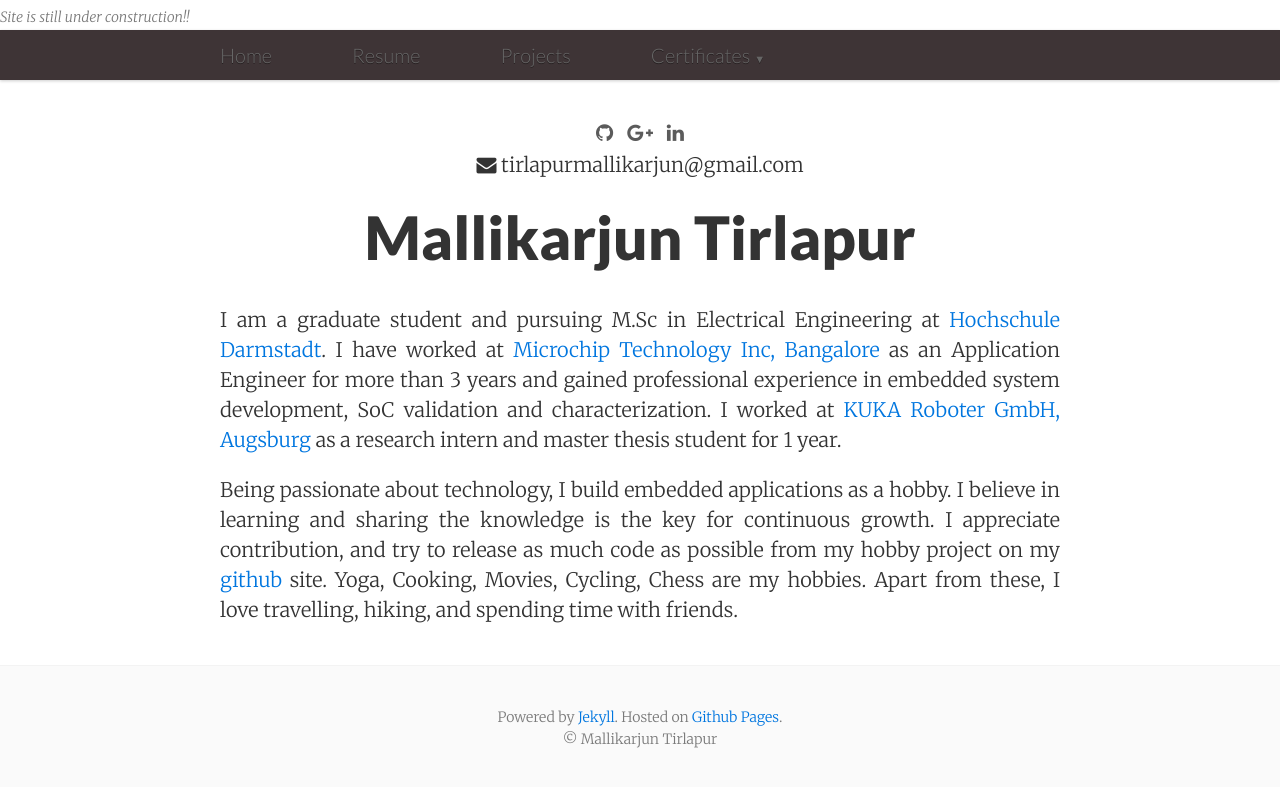
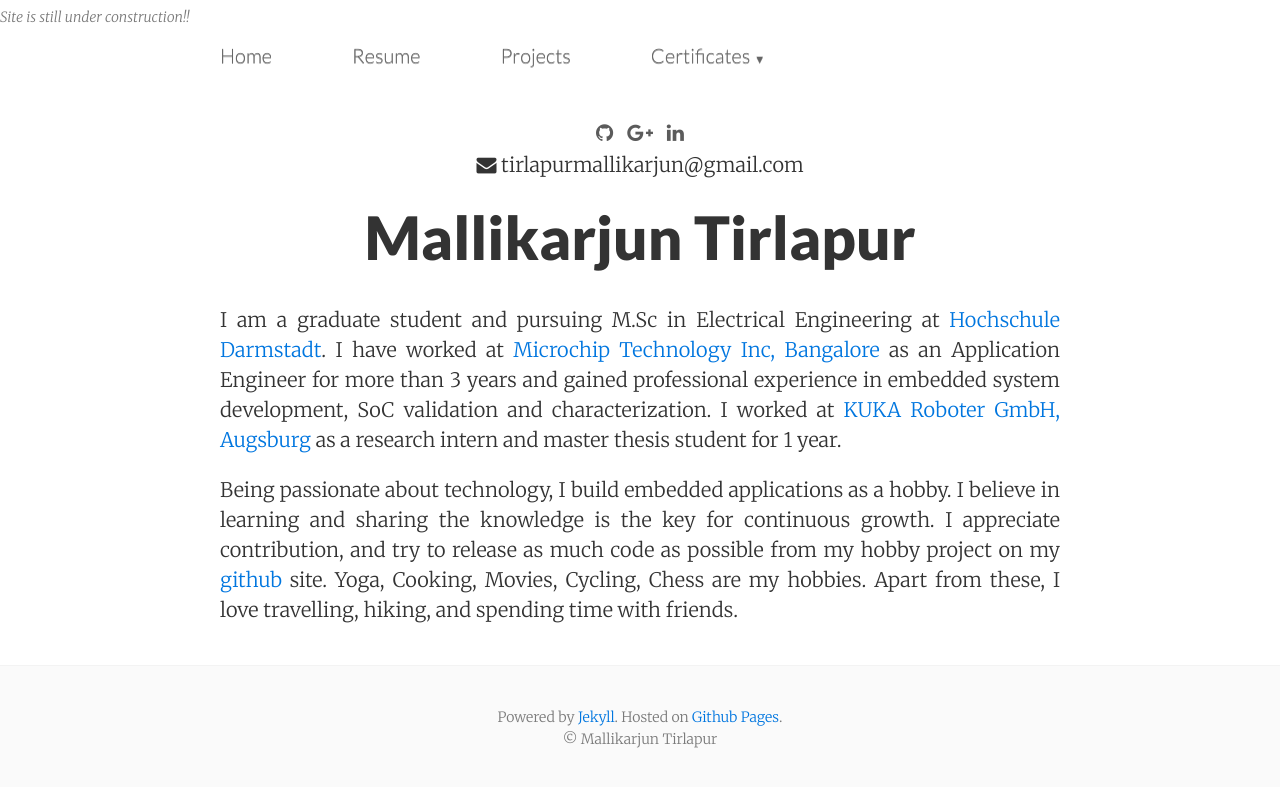
Before and after one commit to MallikarjunTirlapur/MallikarjunTirlapur.github.io, a Jekyll site: the page built from index.html, in a window 1280 px wide. Shown: the top 787 px of the page. Built offline with Jekyll 4.4.1, drawn with Linux system fonts in a browser that asks for light colours; nearby versions of some CDN libraries.

Commit message:
Update main.scss

```diff
--- a/css/main.scss
+++ b/css/main.scss
@@ -1171,8 +1171,8 @@ blockquote footer {
   /*----- Menu Outline -----*/
 .menu-wrap {
     width:100%;
-    box-shadow:0px 1px 3px rgba(0,0,0,0.2);
-    background:#3e3436;
+   /* box-shadow:0px 1px 3px rgba(0,0,0,0.2);
+    background:#3e3436;*/
 
 }
 
```
